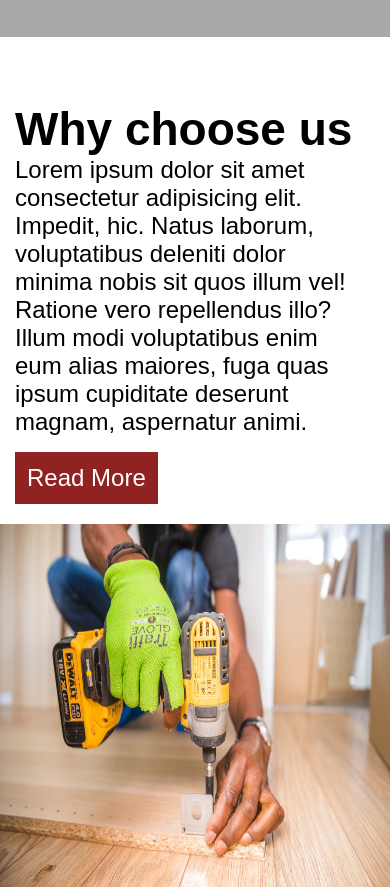
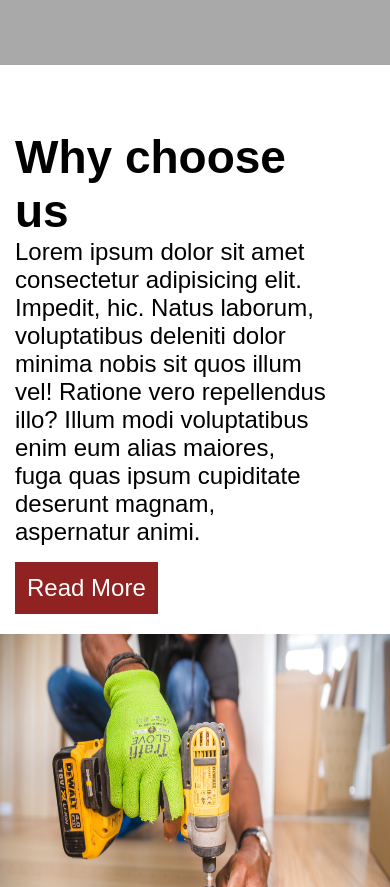
Before and after one commit to mdjonestwo/all-weather-co-static, a plain HTML site: page index.html in a window 390 px wide. Shown: the part 3448-4335 px from the top of the page. Drawn offline with Linux system fonts and the light colour scheme.

Commit message:
fix mobile landing page

```diff
--- a/style.css
+++ b/style.css
@@ -441,7 +441,7 @@ a{
 
     .about-text{
         font-size: 24px;
-        width: 100%;
+        width: 80%;
         padding: 0 15px 15px;
         padding-top: 15px;
     }
@@ -481,6 +481,7 @@ a{
 
     .why .about-text{
         padding-bottom: 15px;
+        padding-right: 0;
     }
 
     .testimonial-section{
```
